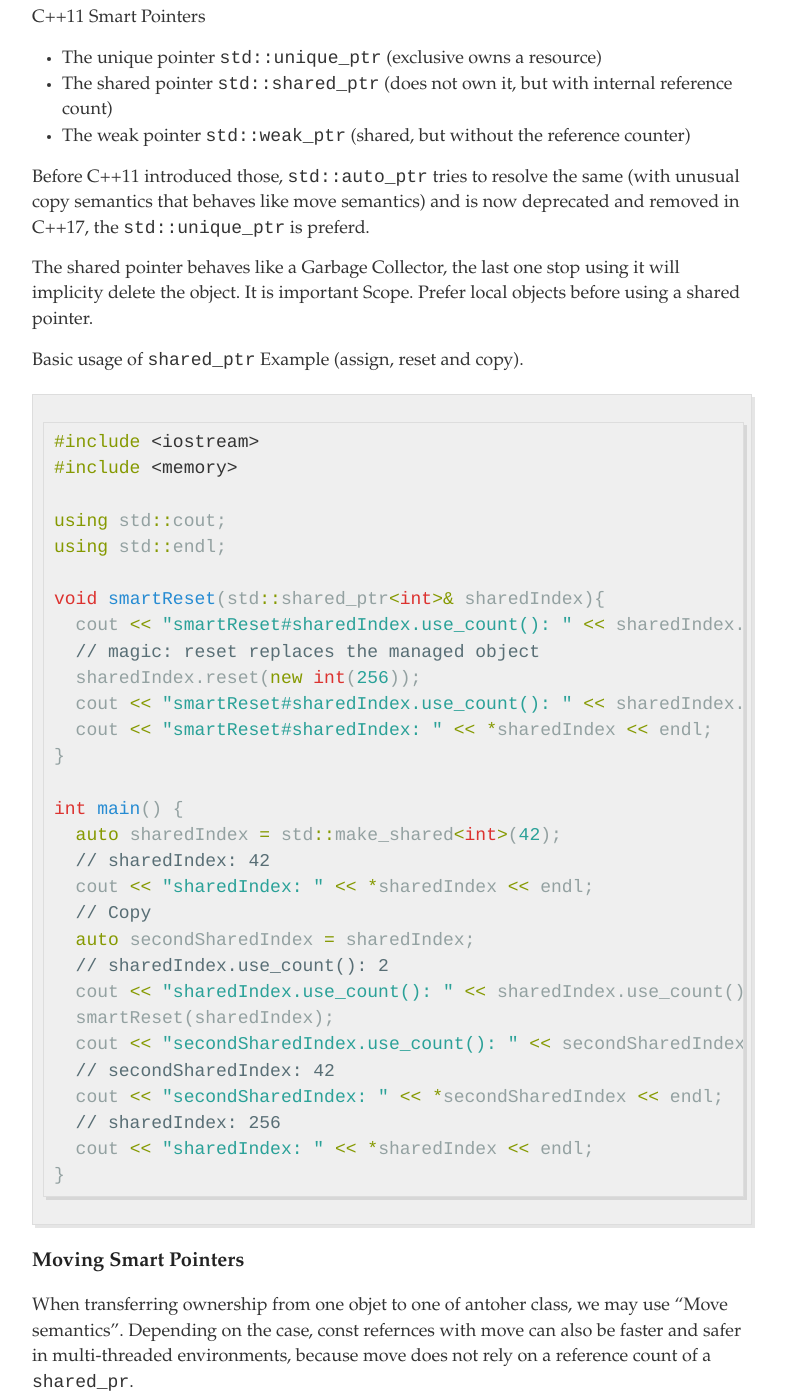
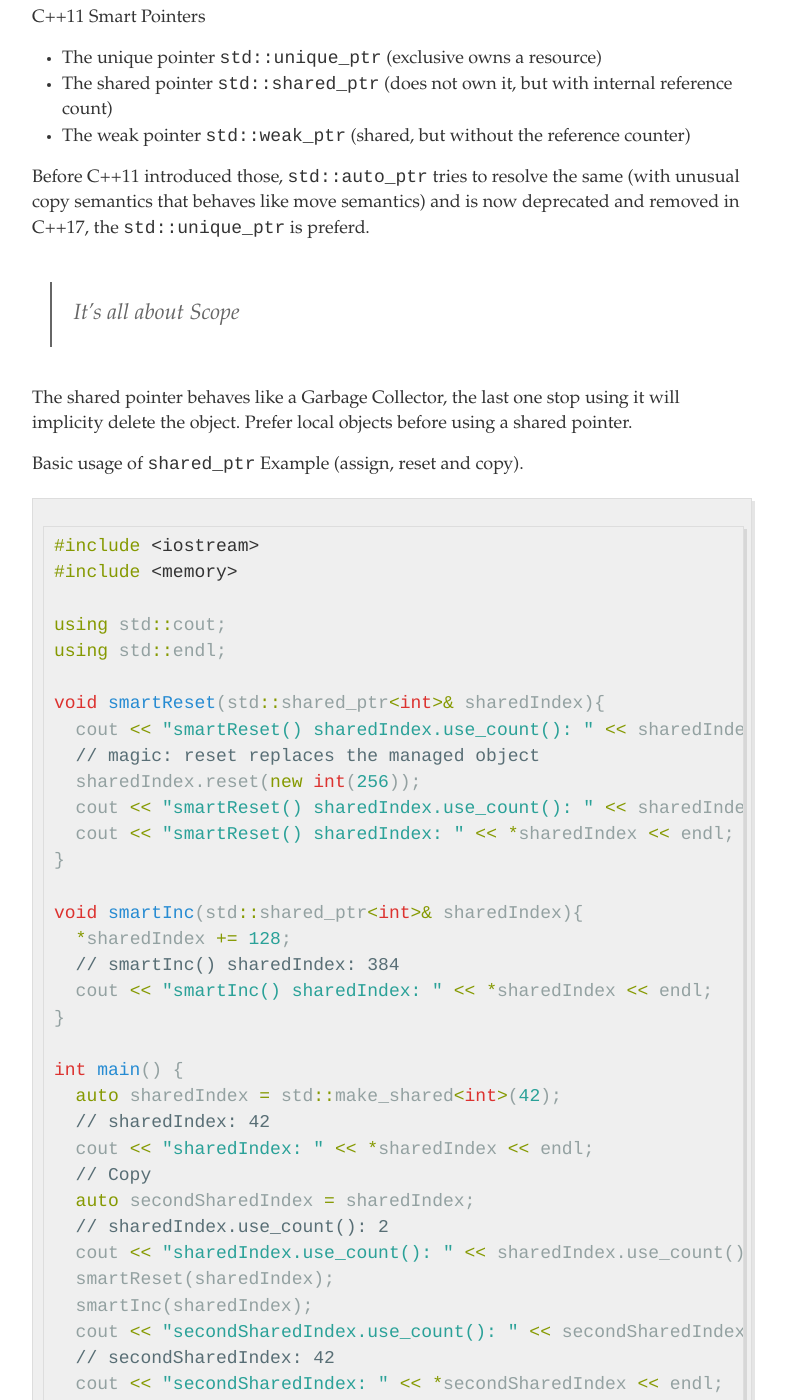
Before and after one commit to pce/pce.github.io, a Jekyll site: the page built from _posts/2021-03-28-Memory_SmartPointers.md, in a window 1280 px wide and 1400 px high, scrolled down 286 px. Shown: the whole window, without its empty margins (248-1034 px from the left). Built offline with Jekyll 4.4.1, drawn with Linux system fonts in a browser that asks for light colours.

Commit message:
20210328 smart inc

````diff
--- a/_posts/2021-03-28-Memory_SmartPointers.md
+++ b/_posts/2021-03-28-Memory_SmartPointers.md
@@ -17,9 +17,9 @@ C++11 Smart Pointers
 
 Before C++11 introduced those, `std::auto_ptr` tries to resolve the same (with unusual copy semantics that behaves like move semantics) and is now deprecated and removed in C++17, the `std::unique_ptr` is preferd.
 
+> It's all about Scope
 
-The shared pointer behaves like a Garbage Collector, the last one stop using it will implicity delete the object. It is important Scope. Prefer local objects before using a shared pointer.
-
+The shared pointer behaves like a Garbage Collector, the last one stop using it will implicity delete the object. Prefer local objects before using a shared pointer.
 
 
 Basic usage of `shared_ptr` Example (assign, reset and copy).
@@ -32,11 +32,17 @@ using std::cout;
 using std::endl;
 
 void smartReset(std::shared_ptr<int>& sharedIndex){
-  cout << "smartReset#sharedIndex.use_count(): " << sharedIndex.use_count() << endl;
+  cout << "smartReset() sharedIndex.use_count(): " << sharedIndex.use_count() << endl;
   // magic: reset replaces the managed object
   sharedIndex.reset(new int(256));
-  cout << "smartReset#sharedIndex.use_count(): " << sharedIndex.use_count() << endl;
-  cout << "smartReset#sharedIndex: " << *sharedIndex << endl;
+  cout << "smartReset() sharedIndex.use_count(): " << sharedIndex.use_count() << endl;
+  cout << "smartReset() sharedIndex: " << *sharedIndex << endl;
+}
+
+void smartInc(std::shared_ptr<int>& sharedIndex){
+  *sharedIndex += 128;
+  // smartInc() sharedIndex: 384
+  cout << "smartInc() sharedIndex: " << *sharedIndex << endl;
 }
 
 int main() {
@@ -48,10 +54,11 @@ int main() {
   // sharedIndex.use_count(): 2
   cout << "sharedIndex.use_count(): " << sharedIndex.use_count() << endl;
   smartReset(sharedIndex);
+  smartInc(sharedIndex);
   cout << "secondSharedIndex.use_count(): " << secondSharedIndex.use_count() << endl;
   // secondSharedIndex: 42
   cout << "secondSharedIndex: " << *secondSharedIndex << endl;
-  // sharedIndex: 256
+  // sharedIndex: 384
   cout << "sharedIndex: " << *sharedIndex << endl;
 }
 ```
````
